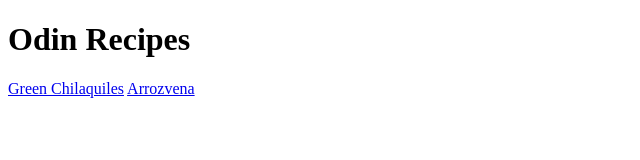
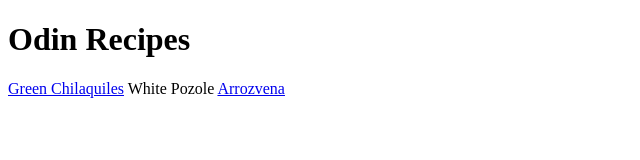
Before and after one commit to gritdiv/odin_recipes, a plain HTML site: page index.html in a window 1280 px wide. Shown: the whole page, without its empty margins (0-640 px from the left). Drawn offline with Linux system fonts and the light colour scheme.

Commit message:
Add link to white-pozole.html to index.html

```diff
--- a/index.html
+++ b/index.html
@@ -7,6 +7,7 @@
     <body>
         <h1>Odin Recipes</h1>
         <a href="recipes/chilaquiles.html">Green Chilaquiles</a>
+        <a href="recipes/white-pozole.html"></a>White Pozole</a>
         <a href="recipes/arrozvena.html">Arrozvena</a>
     </body>
 </html>
```
